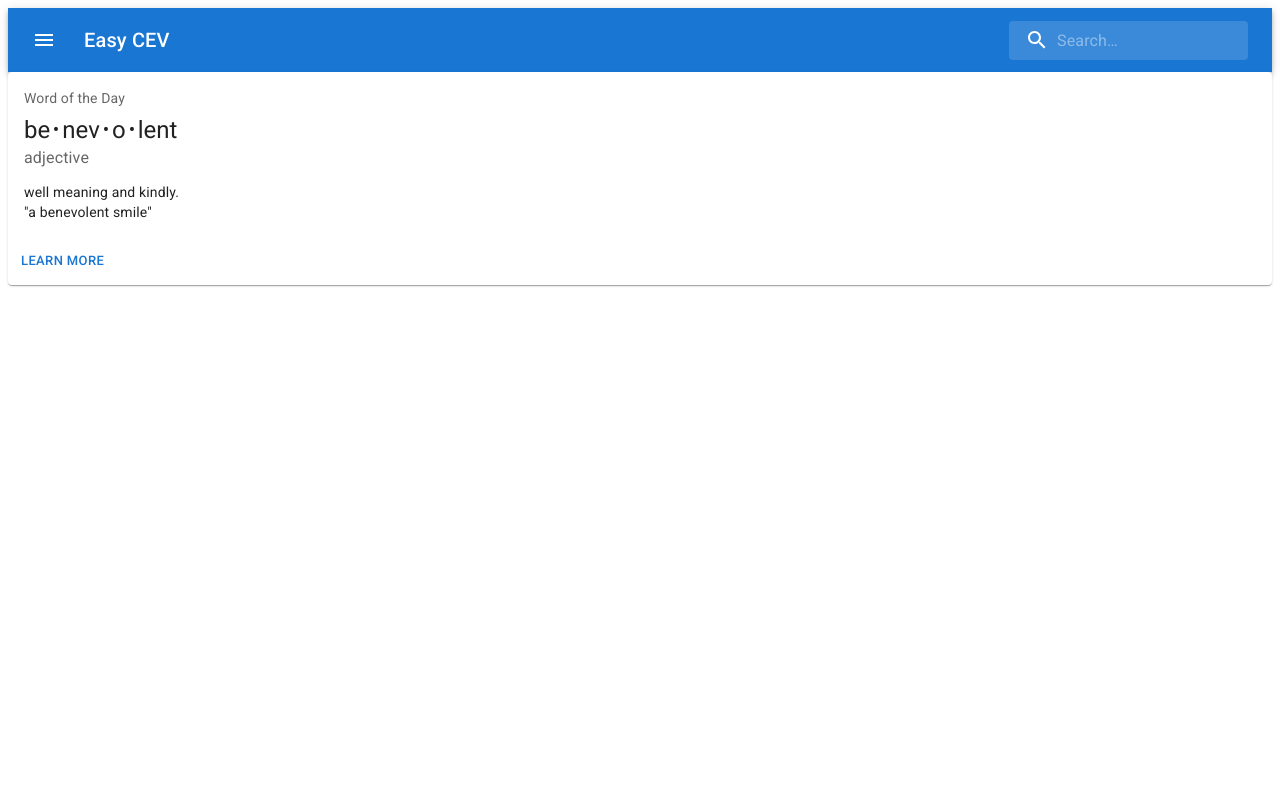
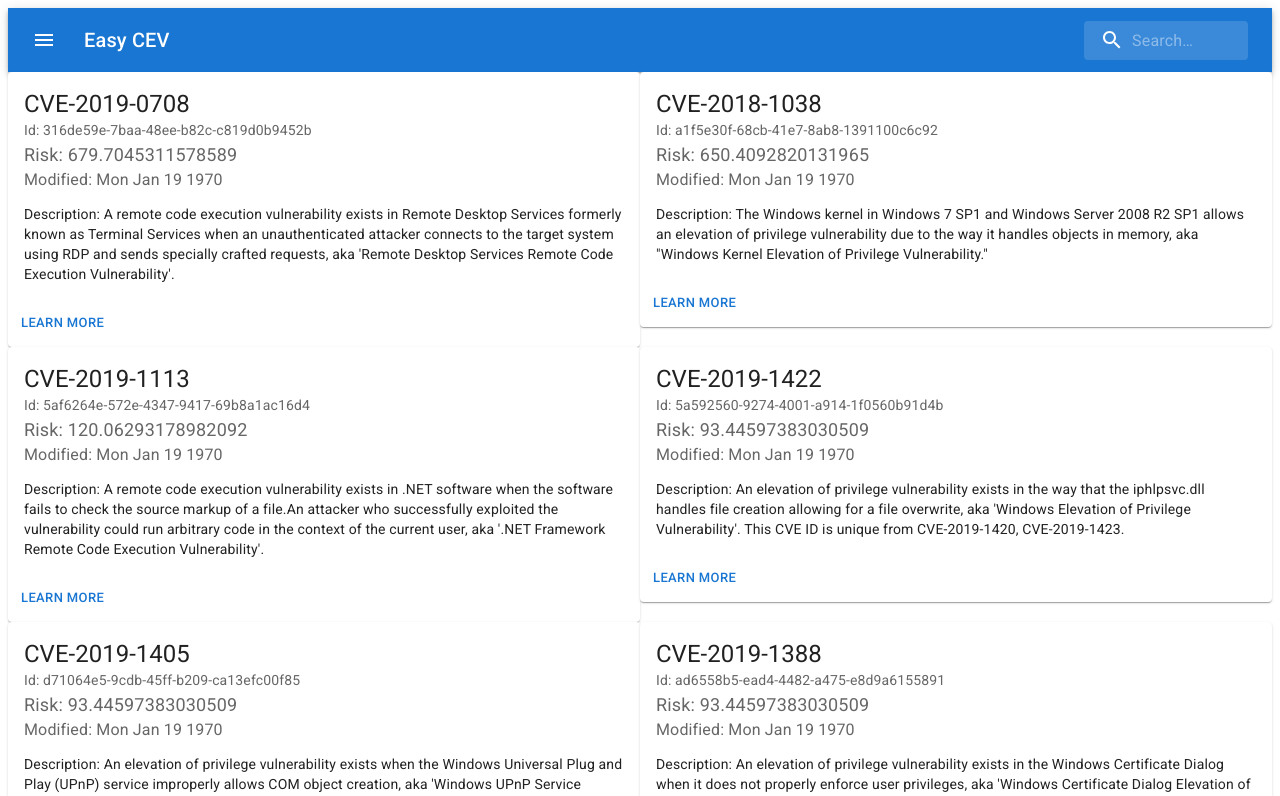
Before and after one commit to dyoder838/deepsurface_project, a React (Create React App) app: page /dashboard in a window 1280 px wide. Shown: the top 796 px of the page. Built offline with nearby package versions, Linux system fonts and the light colour scheme.

Commit message:
added map functionality to render all objects in components

```diff
--- a/src/components/CevCardBasic/index.js
+++ b/src/components/CevCardBasic/index.js
@@ -1,41 +1,41 @@
 import * as React from 'react';
-import Box from '@mui/material/Box';
 import Card from '@mui/material/Card';
 import CardActions from '@mui/material/CardActions';
 import CardContent from '@mui/material/CardContent';
 import Button from '@mui/material/Button';
 import Typography from '@mui/material/Typography';
 
-const bull = (
-  <Box
-    component="span"
-    sx={{ display: 'inline-block', mx: '2px', transform: 'scale(0.8)' }}
-  >
-    •
-  </Box>
-);
 
-export default function BasicCard() {
+
+export default function BasicCard(props) {
+  console.log("props:", props)
   return (
     <Card sx={{ minWidth: 275 }}>
       <CardContent>
-        <Typography sx={{ fontSize: 14 }} color="text.secondary" gutterBottom>
-          Word of the Day
+
+        <Typography variant="h5" component="div">
+          {props.identifier}
         </Typography>
-        <Typography variant="h5" component="div">
-          be{bull}nev{bull}o{bull}lent
+
+        <Typography sx={{ fontSize: 14 }} color="text.secondary">
+          Id: {props.id}
         </Typography>
+
+        <Typography sx={{ fontSize: 18 }} color="text.secondary">
+          Risk: {props.risk}
+        </Typography>
+
         <Typography sx={{ mb: 1.5 }} color="text.secondary">
-          adjective
+          Modified: {new Date(props.modified).toDateString()}
         </Typography>
+
         <Typography variant="body2">
-          well meaning and kindly.
-          <br />
-          {'"a benevolent smile"'}
+          Description: {props.description}
         </Typography>
+
       </CardContent>
       <CardActions>
-        <Button size="small">Learn More</Button>
+        <Button size="small" href={props.urls}>Learn More</Button>
       </CardActions>
     </Card>
   );
--- a/src/pages/DashBoard/index.js
+++ b/src/pages/DashBoard/index.js
@@ -1,17 +1,35 @@
 import React from 'react';
 import Grid from '@mui/material/Grid';
 import CevCardBasic from '../../components/CevCardBasic';
+import CevDb from '../../vulnerability-data.json'
 
 export default function DashBoard() {
 
-    return(
-       <Grid container>
+    return (
 
-            <Grid item xs={12}>
-                <CevCardBasic />
-            </Grid>
+        <Grid container>
 
-       </Grid>
+            {Object.entries(CevDb).map(([index, data]) =>
+
+                <Grid key={index} item xs={12} md={6} lg={6}>
+
+                    <CevCardBasic
+                        key={index}
+                        id={data.id}
+                        hosts={data.hosts}
+                        patches={data.patches}
+                        risk={data.risk}
+                        identifier={data.identifier}
+                        modified={data.modified}
+                        description={data.description}
+                        urls={data.urls} />
+
+                </Grid>
+
+            )};
+
+        </Grid>
+
     );
 
 };
```
Also changed, not shown: src/vulnerability-data.json (renamed from src/utils/vulnerability-data.json).
